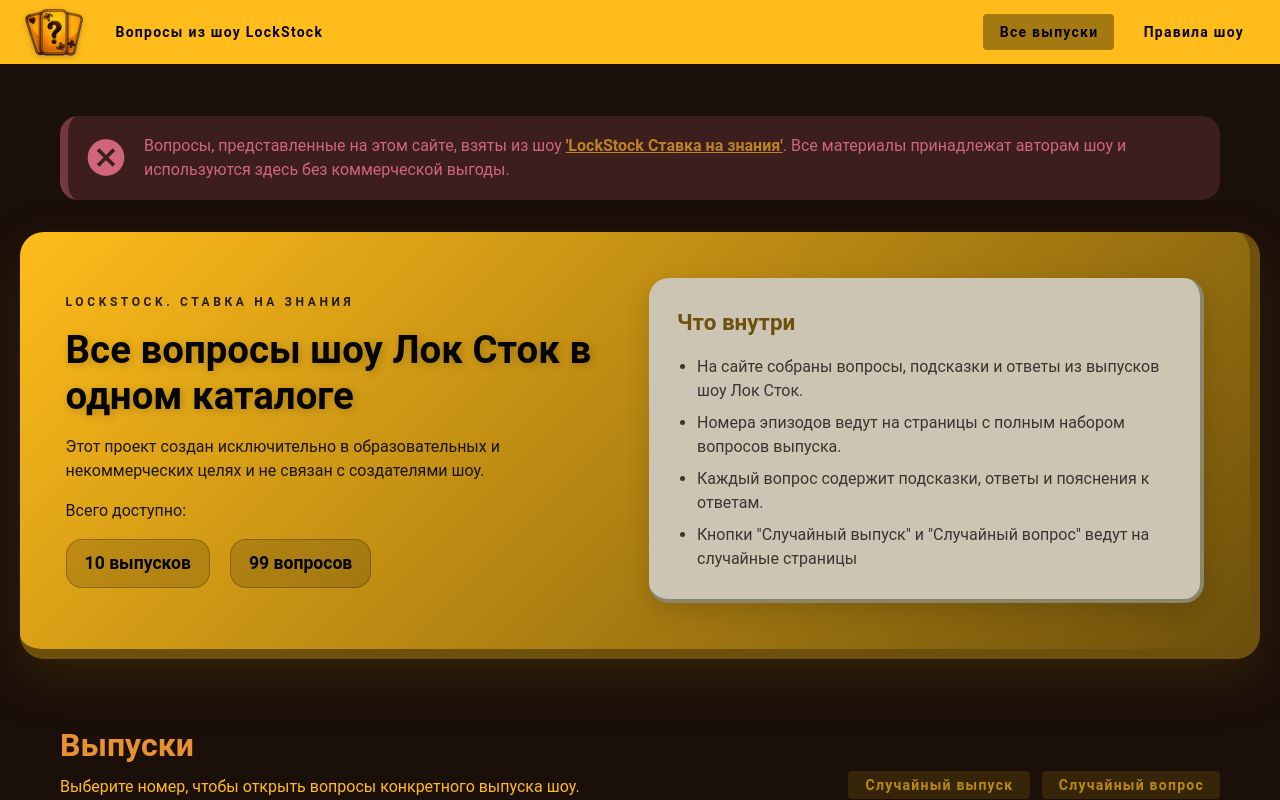
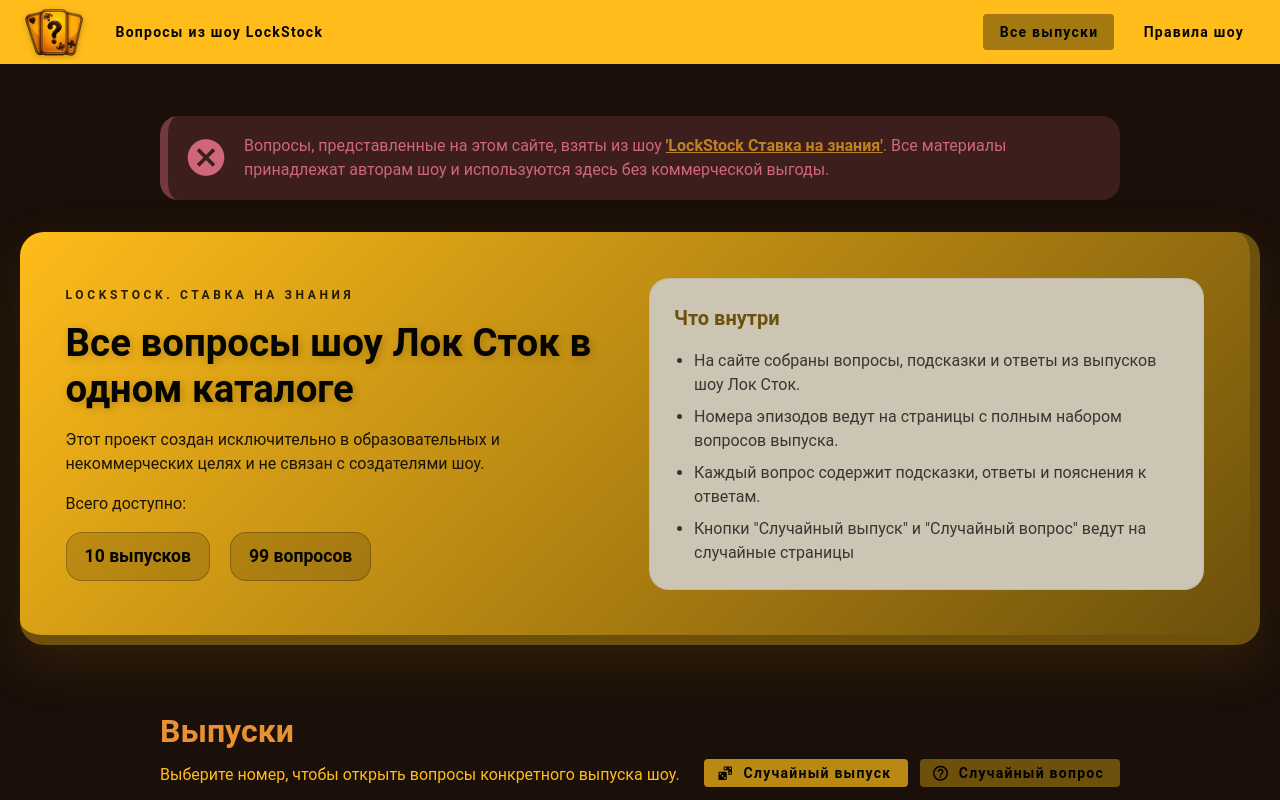
Before and after one commit to darkselia/LockStockQuestions, a Vue app: page / in a window 1280 px wide. Shown: the top 800 px of the page. Built offline with nearby package versions, Linux system fonts and the light colour scheme; no server answers.

Commit message:
style(MainPage): update button styles and improve layout for better UX

```diff
--- a/src/views/MainPage.vue
+++ b/src/views/MainPage.vue
@@ -157,10 +157,22 @@
             <p>Выберите номер, чтобы открыть вопросы конкретного выпуска шоу. </p>
           </div>
           <div class="random-buttons">
-            <v-btn color="primary" variant="tonal" density="comfortable" @click="handleRandom('episode')">
+            <v-btn
+              prepend-icon="mdi-dice-multiple"
+              color="primary"
+              variant="flat"
+              density="comfortable"
+              @click="handleRandom('episode')"
+            >
               Случайный выпуск
             </v-btn>
-            <v-btn color="primary" variant="tonal" density="comfortable" @click="handleRandom('question')">
+            <v-btn
+              prepend-icon="mdi-help-circle-outline"
+              color="primary-darken-1"
+              variant="flat"
+              density="comfortable"
+              @click="handleRandom('question')"
+            >
               Случайный вопрос
             </v-btn>
           </div>
@@ -216,20 +228,14 @@
 .card-side-panel {
   background: rgb(var(--v-theme-surface));
   border-radius: 20px;
-  padding: 28px;
-  border-bottom: 4px solid rgb(var(--v-theme-surface-variant));
-  border-right: 4px solid rgb(var(--v-theme-surface-variant));
-  color: rgb(var(--v-theme-on-surface));
-  backdrop-filter: blur(8px);
-  box-shadow: 0 8px 24px rgba(0, 0, 0, 0.15);
-  width: 100%;
-  height: min-content;
+  padding: 24px;
+  border: 1px solid rgba(var(--v-theme-on-surface), 0.08);
 }
 
 .card-side-title {
   margin: 0 0 16px;
   color: rgb(var(--v-theme-primary-darken-1));
-  font-size: 1.4rem;
+  font-size: 20px;
 }
 
 .card-side-list {
@@ -241,7 +247,7 @@
 }
 
 .content-wrapper {
-  width: min(100%, 1200px);
+  width: min(100%, 1000px);
   margin: 0 auto;
   padding: 0 20px;
   display: flex;
@@ -278,14 +284,21 @@
 }
 
 .episodes-header h2 {
-  margin: 0;
-  font-size: 2rem;
+  margin: 0 0 8px 0;
+  font-size: 32px;
+  font-weight: 700;
   color: rgb(var(--v-theme-on-background));
 }
 
 .episodes-header p {
-  margin: 6px 0 0;
+  margin: 0;
   color: rgb(var(--v-theme-primary-lighten-1));
+}
+
+.random-buttons {
+  display: flex;
+  gap: 12px;
+  flex-wrap: wrap;
 }
 
 .episode-grid {
@@ -317,21 +330,15 @@
 }
 
 .episode-number {
-  font-size: 1.5rem;
-  font-weight: 700;
   color: rgb(var(--v-theme-primary-darken-1));
+  font-size: 28px;
+  font-weight: 800;
 }
 
 .episode-count {
   font-size: 0.9rem;
   color: rgb(var(--v-theme-on-surface));
   font-weight: 500;
-}
-
-.random-buttons {
-  display: flex;
-  gap: 12px;
-  flex-wrap: wrap;
 }
 
 @media (max-width: 720px) {
```
